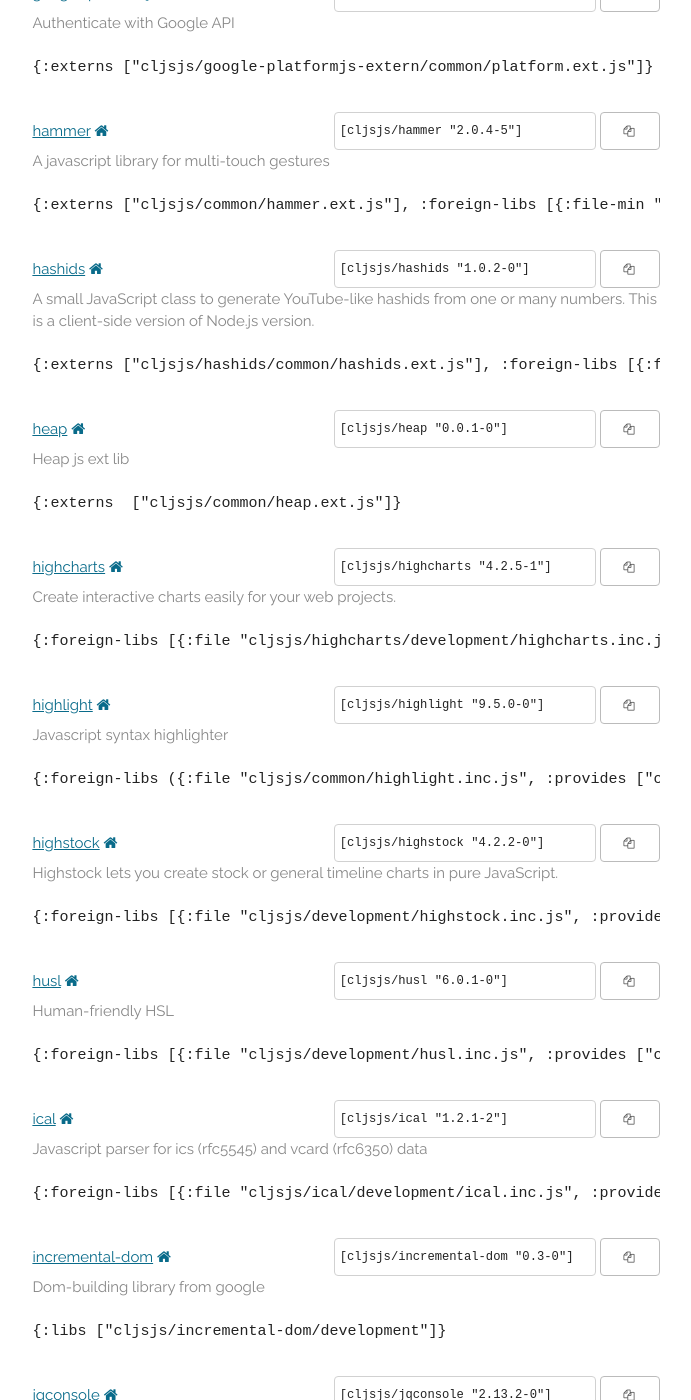
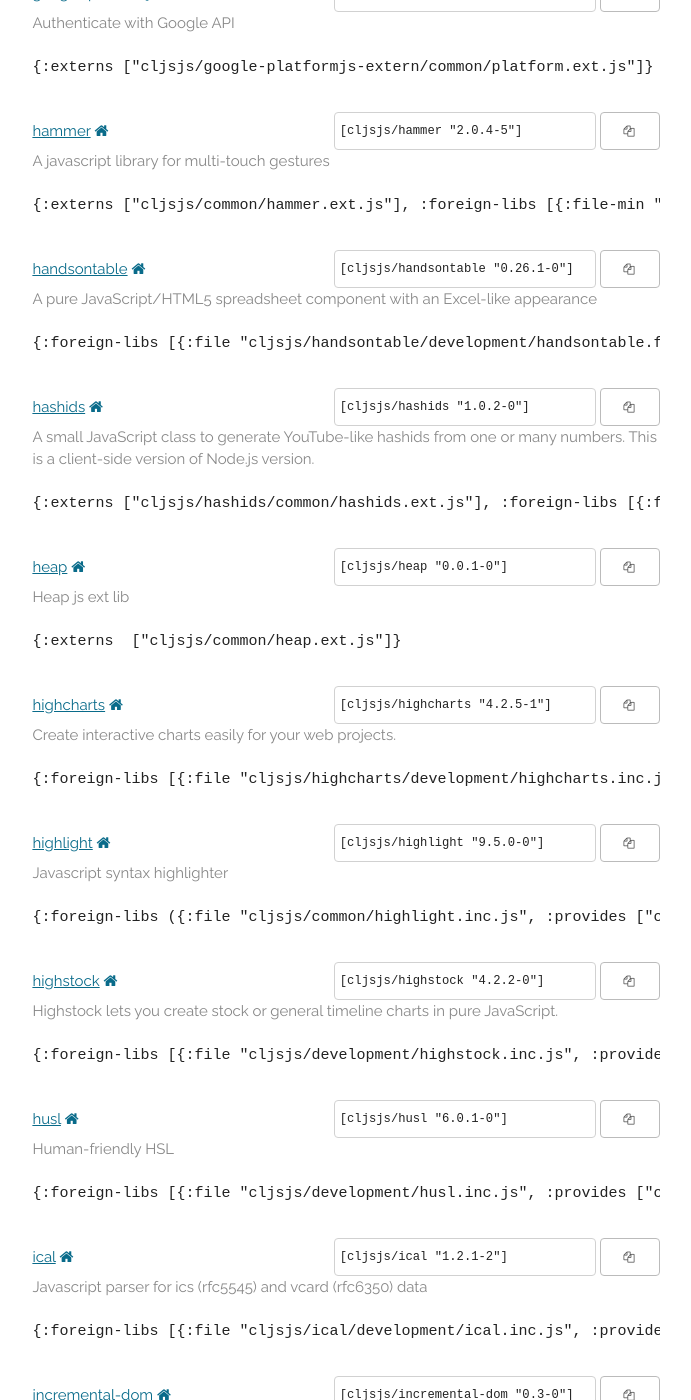
Before and after one commit to cljsjs/cljsjs.github.io, a Jekyll site: the page built from index.markdown, in a window 1280 px wide and 1400 px high, scrolled down 11563 px. Shown: the whole window, without its empty margins (294-985 px from the left). Built offline with Jekyll 4.4.1, drawn with Linux system fonts in a browser that asks for light colours; nearby versions of some CDN libraries; comment, search, counter and statistics services are not loaded; some of the changed text lies outside the part shown.

Commit message:
Automatic update

```diff
--- a/_includes/packages.html
+++ b/_includes/packages.html
@@ -766,6 +766,16 @@
     <pre class="deps">{:externs ["cljsjs/common/hammer.ext.js"], :foreign-libs [{:file-min "cljsjs/production/hammer.min.inc.js", :file "cljsjs/development/hammer.inc.js", :provides ["cljsjs.hammer"]}]}</pre>
   </li>
   <li>
+    <a href="https://clojars.org/cljsjs/handsontable">handsontable</a>
+    <a href="https://github.com/handsontable/handsontable" target="new"><i class="fa fa-home"></i></a>
+    <span class="clojars">
+      <input type="text" value='[cljsjs/handsontable "0.26.1-0"]'/>
+      <button data-clipboard-text='[cljsjs/handsontable "0.26.1-0"]'><i class="fa fa-copy"></i></button>
+    </span>
+    <p class="description">A pure JavaScript/HTML5 spreadsheet component with an Excel-like appearance</p>
+    <pre class="deps">{:foreign-libs [{:file "cljsjs/handsontable/development/handsontable.full.inc.js", :provides ["cljsjs.handsontable"], :file-min "cljsjs/handsontable/production/handsontable.full.min.inc.js"}], :externs ["cljsjs/handsontable/common/handsontable.ext.js"]}</pre>
+  </li>
+  <li>
     <a href="https://clojars.org/cljsjs/hashids">hashids</a>
     <a href="https://github.com/ivanakimov/hashids.js" target="new"><i class="fa fa-home"></i></a>
     <span class="clojars">
@@ -844,6 +854,16 @@
     </span>
     <p class="description">Dom-building library from google</p>
     <pre class="deps">{:libs ["cljsjs/incremental-dom/development"]}</pre>
+  </li>
+  <li>
+    <a href="https://clojars.org/cljsjs/jed">jed</a>
+    <a href="https://slexaxton.github.io/Jed/" target="new"><i class="fa fa-home"></i></a>
+    <span class="clojars">
+      <input type="text" value='[cljsjs/jed "1.1.1-0"]'/>
+      <button data-clipboard-text='[cljsjs/jed "1.1.1-0"]'><i class="fa fa-copy"></i></button>
+    </span>
+    <p class="description">Gettext style i18n for modern JavaScript apps</p>
+    <pre class="deps">{:foreign-libs [{:file "cljsjs/jed/development/jed.inc.js", :provides ["cljsjs.jed"], :file-min "cljsjs/jed/production/jed.min.inc.js"}], :externs ["cljsjs/jed/common/jed.ext.js"]}</pre>
   </li>
   <li>
     <a href="https://clojars.org/cljsjs/jqconsole">jqconsole</a>
```
